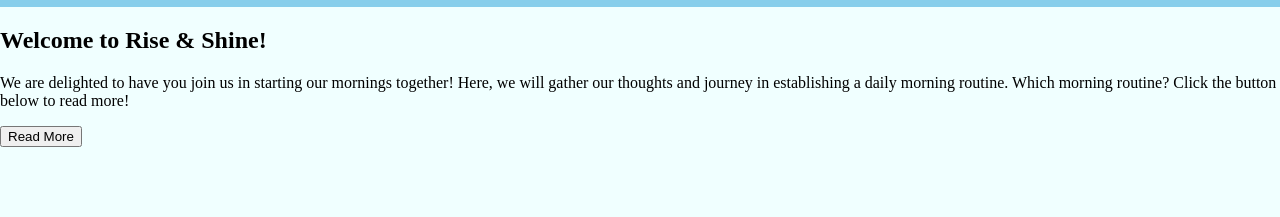
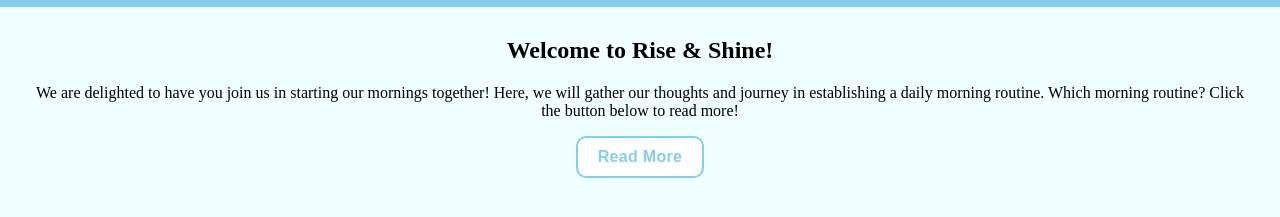
Before and after one commit to TrixyParra/rise-and-shine, a plain HTML site: page index.html in a window 1280 px wide. Shown: the part 61-278 px from the top of the page. Drawn offline with Linux system fonts and the light colour scheme.

Commit message:
started styling on welcom section

```diff
--- a/css/style.css
+++ b/css/style.css
@@ -10,7 +10,7 @@ body {
 }
 
 
-/* Navbar */
+/** Navbar **/
 nav {
     display: flex;
     justify-content: space-between;
@@ -42,3 +42,27 @@ nav a {
     /* background-color: blue; */
     text-shadow: 1px 1.5px 5px blue;
 }
+
+
+/** Welcome Section **/
+.welcome-section {
+    text-align: center;
+    padding: 10px 25px;
+}
+
+.welcome-btn {
+    background-color: #fff;
+    border: 2px solid skyblue;
+    border-radius: 10px;
+    color: skyblue;
+    font-size: 16px;
+    font-weight: bold;
+    letter-spacing: 0.3px;
+    padding: 10px 20px;
+    cursor: pointer;
+}
+
+.welcome-btn:hover {
+    box-shadow: 1px 1px 10px skyblue,
+                -1px -1px 10px skyblue;
+}
```
